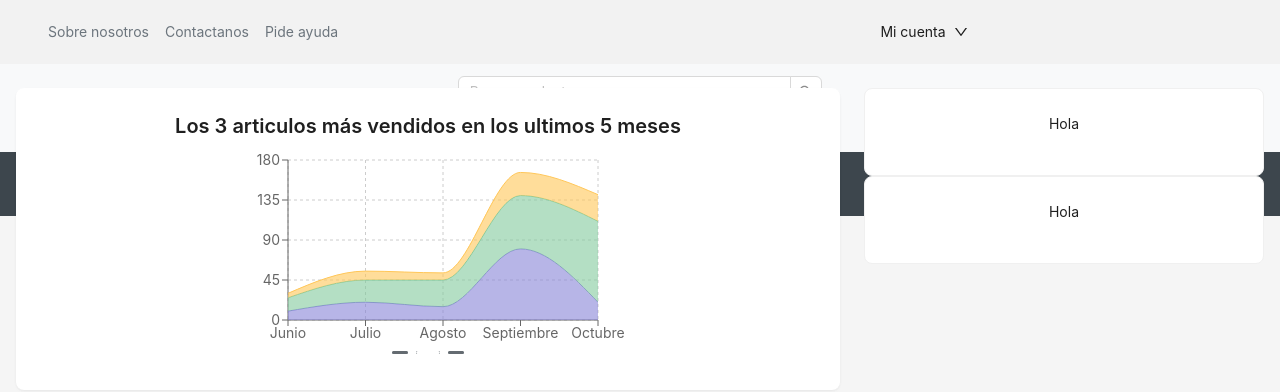
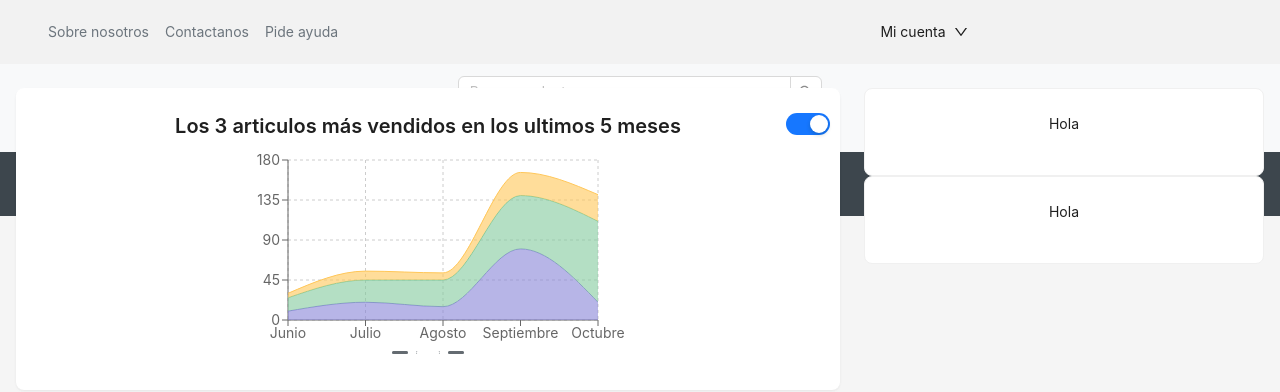
Before and after one commit to LeinerViloria/arte-sampuesana, a React (Create React App) app in the folder frontend/: page /artesano in a window 1280 px wide. Shown: the top 392 px of the page. Built offline with nearby package versions, Linux system fonts and the light colour scheme; a small style sheet from the web is missing.

Commit message:
Autonavegar

```diff
--- a/frontend/src/CraftsmenHome/CraftsmenMainDashlet/CraftsmenMainDashlet.tsx
+++ b/frontend/src/CraftsmenHome/CraftsmenMainDashlet/CraftsmenMainDashlet.tsx
@@ -1,4 +1,4 @@
-import { Carousel, Flex, Statistic } from 'antd';
+import { Carousel, Flex, Statistic, Switch } from 'antd';
 import React, { Component } from 'react';
 import './CraftsmenMainDashlet.tsx.css';
 import {
@@ -10,11 +10,39 @@ import { Typography } from 'antd';
 
 const { Title } = Typography;
 
-class CraftsmenMainDashlet extends Component {
+interface CraftsmenMainDashletProp{
+
+}
+
+interface CraftsmenMainDashletState{
+    CanAutoplay: boolean;
+}
+
+class CraftsmenMainDashlet extends Component<CraftsmenMainDashletProp, CraftsmenMainDashletState>
+{
+    constructor(props: CraftsmenMainDashletProp)
+    {
+        super(props);
+        this.state = {
+            CanAutoplay: true
+        };
+    }
+
+    onChange = (checked: boolean) => {
+        this.setState({CanAutoplay: checked});
+    };
+
     render() {
         return (
             <React.Fragment>
-                <Carousel dotPosition='bottom' autoplay={true}>
+                <div style={{
+                    position: 'absolute',
+                    right:'10px',
+                    zIndex: '3'
+                }}>
+                    <Switch defaultChecked title='Autonavegar' onChange={this.onChange} />
+                </div>
+                <Carousel dotPosition='bottom' autoplay={this.state.CanAutoplay}>
                     <React.Fragment>
                         <Flex gap="middle" vertical={false} justify='center' align='center'>
                             <Statistic title="Visitas" value={1128} prefix={<EyeTwoTone />} />
```
